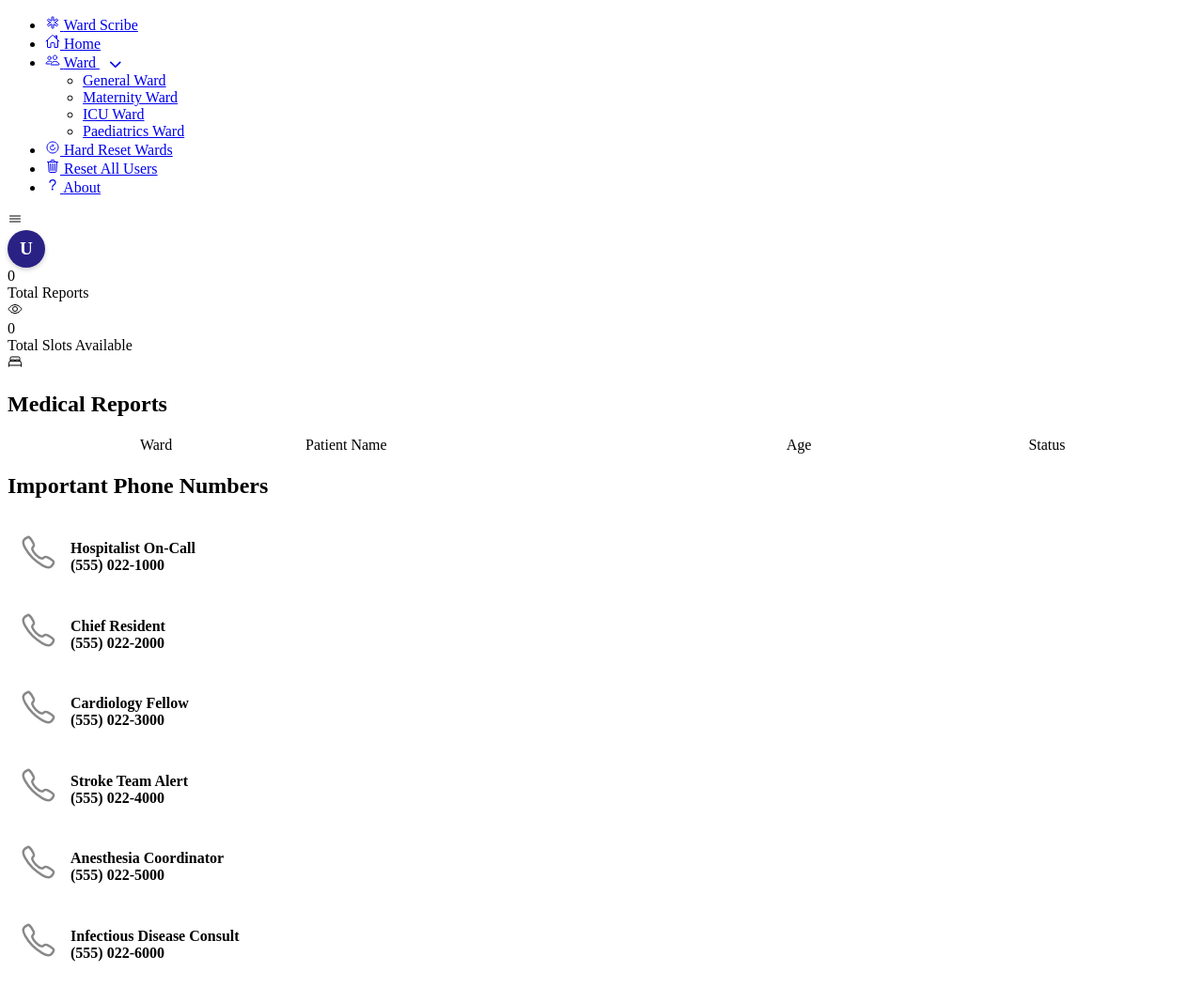
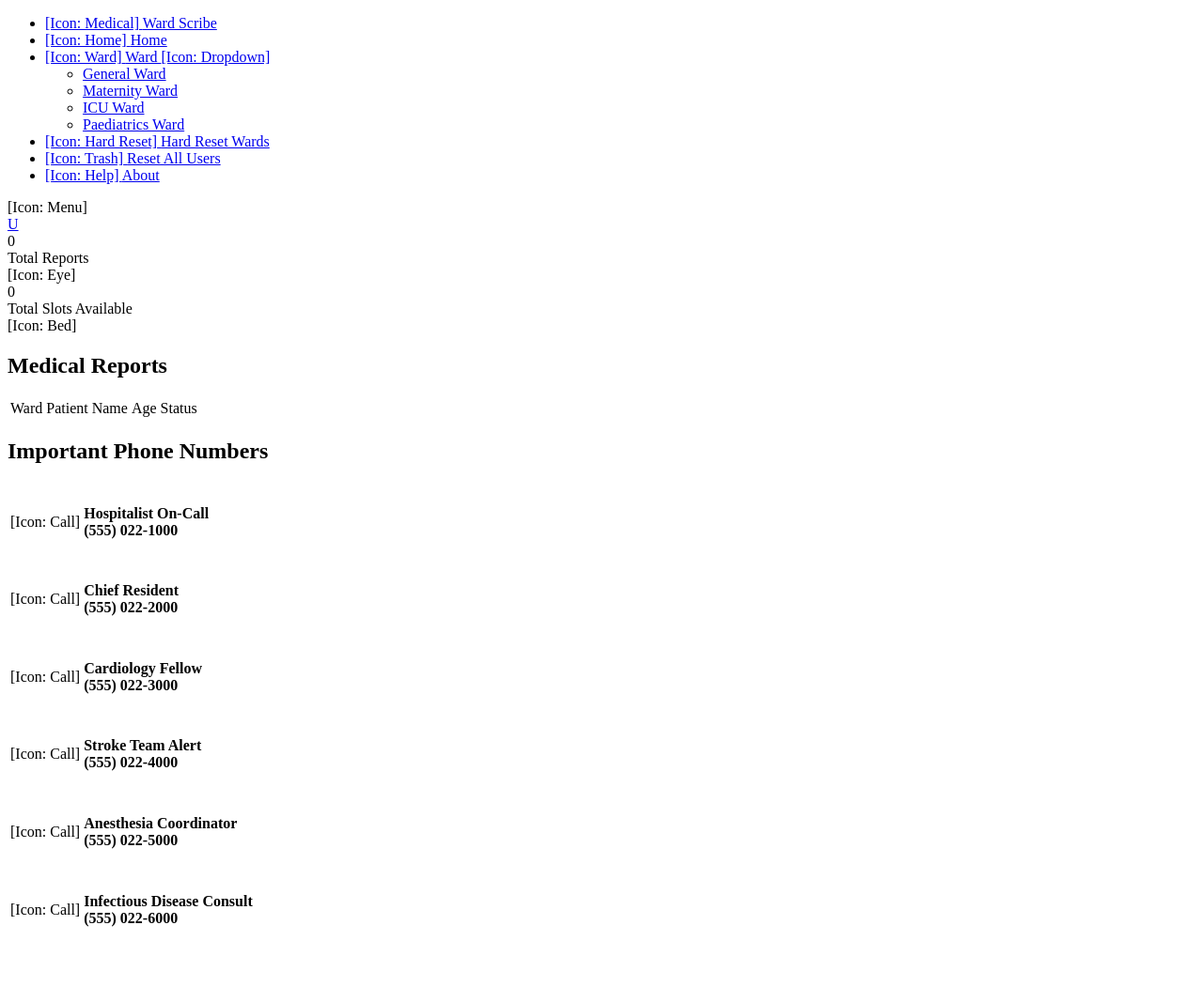
Before and after one commit to braincxs/ward-management, a plain HTML site: page home.html in a window 1280 px wide. Shown: the whole page at 94% size. After the commit the page ends 1019 px from the top, so only its background shows below. Drawn offline with nearby package versions, Linux system fonts and the light colour scheme.

Commit message:
Update home.html

```diff
--- a/home.html
+++ b/home.html
@@ -6,194 +6,164 @@
     <meta http-equiv="X-UA-Compatible" content="IE=edge">
     <meta name="viewport" content="width=device-width, initial-scale=1.0">
     <title>Team Error 404</title>
-    <link rel="stylesheet" href="/home.css">
-
-
 </head>
 
 <body>
-    <div class="container">
-        <div class="navigation">
+    <div>
+        <div>
             <ul>
                 <li>
                     <a href="#">
-                        <span class="icon">
-                            <ion-icon name="medical-outline"></ion-icon>
-                        </span>
-                        <span class="title">Ward Scribe</span>
+                        <span>[Icon: Medical]</span>
+                        <span>Ward Scribe</span>
                     </a>
                 </li>
                 <li>
                     <a href="#">
-                        <span class="icon">
-                            <ion-icon name="home-outline"></ion-icon>
-                        </span>
-                        <span class="title">Home</span>
+                        <span>[Icon: Home]</span>
+                        <span>Home</span>
                     </a>
                 </li>
-                <li class="dropdown">
-                    <a href="#" class="dropdown-btn">
-                        <span class="icon">
-                            <ion-icon name="people-outline"></ion-icon>
-                        </span>
-                        <span class="title">
+                <li>
+                    <a href="#">
+                        <span>[Icon: Ward]</span>
+                        <span>
                             Ward
-                            <ion-icon name="chevron-down-outline" style="margin-left: 8px; font-size: 1.1rem; vertical-align: middle;"></ion-icon>
+                            <span>[Icon: Dropdown]</span>
                         </span>
                     </a>
-                    <ul class="dropdown-menu">
-                        <li><a href="/general.html"><span class="title">General Ward</span></a></li>
-                        <li><a href="/maternity.html"><span class="title">Maternity Ward</span></a></li>
-                        <li><a href="/icu.html"><span class="title">ICU Ward</span></a></li>
-                        <li><a href="/pae.html"><span class="title">Paediatrics Ward</span></a></li>
-
+                    <ul>
+                        <li><a href="/general.html"><span>General Ward</span></a></li>
+                        <li><a href="/maternity.html"><span>Maternity Ward</span></a></li>
+                        <li><a href="/icu.html"><span>ICU Ward</span></a></li>
+                        <li><a href="/pae.html"><span>Paediatrics Ward</span></a></li>
                     </ul>
                 </li>
                 <li>
-                    <a href="#" class="hard-reset-link">
-                        <span class="icon">
-                            <ion-icon name="refresh-circle-outline"></ion-icon>
-                        </span>
-                        <span class="title">Hard Reset Wards</span>
+                    <a href="#">
+                        <span>[Icon: Hard Reset]</span>
+                        <span>Hard Reset Wards</span>
                     </a>
                 </li>
                 <li>
-                    <a href="#" class="reset-database-link">
-                        <span class="icon">
-                            <ion-icon name="trash-outline"></ion-icon>
-                        </span>
-                        <span class="title">Reset All Users</span>
+                    <a href="#">
+                        <span>[Icon: Trash]</span>
+                        <span>Reset All Users</span>
                     </a>
                 </li>
                 <li>
                     <a href="/about.html">
-                        <span class="icon">
-                            <ion-icon name="help-outline"></ion-icon>
+                        <span>
+                            [Icon: Help]
                         </span>
-                        <span class="title">About</span>
+                        <span>About</span>
                     </a>
                 </li>
             </ul>
         </div>
 
-        <div class="main">
-            <div class="topbar">
-                <div class="toggle">
-                    <ion-icon name="menu-outline"></ion-icon>
+        <div>
+            <div>
+                <div>
+                    [Icon: Menu]
                 </div>
 
-                <div class="user">
-                    <a href="/index.html" style="text-decoration: none;">
-                        <div id="dynamic-avatar" style="
-                            width: 40px;
-                            height: 40px;
-                            border-radius: 50%;
-                            background-color: #2a2185;
-                            color: white;
-                            display: flex;
-                            align-items: center;
-                            justify-content: center;
-                            font-size: 1.2rem;
-                            font-weight: bold;
-                            box-shadow: 0 2px 5px rgba(0,0,0,0.2);
-                        ">
-                            U </div>
+                <div>
+                    <a href="/index.html">
+                        <div id="dynamic-avatar">
+                            U
+                        </div>
                     </a>
                 </div>
             </div>
 
-            <div class="cardBox">
-                <div class="card">
+            <div>
+                <div>
                     <div>
-                        <div class="numbers" id="total-reports">0</div>
-                        <div class="cardName">Total Reports</div>
+                        <div id="total-reports">0</div>
+                        <div>Total Reports</div>
                     </div>
-                    <div class="iconBx"><ion-icon name="eye-outline"></ion-icon></div>
+                    <div>[Icon: Eye]</div>
                 </div>
-                <div class="card">
+                <div>
                     <div>
-                        <div class="numbers" id="total-slots">0</div>
-                        <div class="cardName">Total Slots Available</div>
+                        <div id="total-slots">0</div>
+                        <div>Total Slots Available</div>
                     </div>
-                    <div class="iconBx"><ion-icon name="bed-outline"></ion-icon></div>
+                    <div>[Icon: Bed]</div>
                 </div>
             </div>
 
-
-            <div class="details">
-                <div class="recentOrders">
-                    <div class="cardHeader">
+            <div>
+                <div>
+                    <div>
                         <h2>Medical Reports</h2>
-
                     </div>
 
-
-
-                    <table style="width: 100%; table-layout: fixed; border-collapse: collapse;">
+                    <table>
                         <thead>
                             <tr>
-                                <td style="width: 15%; text-align: center;">Ward</td>
-                                <td style="width: 20%; text-align: left;">Patient Name</td>
-                                <td style="width: 10%; text-align: center;">Age</td>
-
-                                <td style="width: 15%; text-align: center;">Status</td>
+                                <td>Ward</td>
+                                <td>Patient Name</td>
+                                <td>Age</td>
+                                <td>Status</td>
                             </tr>
                         </thead>
                         <tbody id="recordTableBody">
-                            </tbody>
+                        </tbody>
                     </table>
                 </div>
 
-                <div class="recentCustomers">
-                    <div class="cardHeader">
+                <div>
+                    <div>
                         <h2>Important Phone Numbers</h2>
                     </div>
 
                     <table>
                         <tbody>
                             <tr>
-                                <td width="60px" style="text-align: center; font-size: 2.5rem; color: #888;">
-                                    <ion-icon name="call-outline"></ion-icon>
+                                <td>
+                                    [Icon: Call]
                                 </td>
                                 <td>
                                     <h4>Hospitalist On-Call<br> <span>(555) 022-1000</span></h4>
                                 </td>
                             </tr>
                             <tr>
-                                <td width="60px" style="text-align: center; font-size: 2.5rem; color: #888;">
-                                    <ion-icon name="call-outline"></ion-icon>
+                                <td>
+                                    [Icon: Call]
                                 </td>
                                 <td>
                                     <h4>Chief Resident<br> <span>(555) 022-2000</span></h4>
                                 </td>
                             </tr>
                             <tr>
-                                <td width="60px" style="text-align: center; font-size: 2.5rem; color: #888;">
-                                    <ion-icon name="call-outline"></ion-icon>
+                                <td>
+                                    [Icon: Call]
                                 </td>
                                 <td>
                                     <h4>Cardiology Fellow<br> <span>(555) 022-3000</span></h4>
                                 </td>
                             </tr>
                             <tr>
-                                <td width="60px" style="text-align: center; font-size: 2.5rem; color: #888;">
-                                    <ion-icon name="call-outline"></ion-icon>
+                                <td>
+                                    [Icon: Call]
                                 </td>
                                 <td>
                                     <h4>Stroke Team Alert<br> <span>(555) 022-4000</span></h4>
                                 </td>
                             </tr>
                             <tr>
-                                <td width="60px" style="text-align: center; font-size: 2.5rem; color: #888;">
-                                    <ion-icon name="call-outline"></ion-icon>
+                                <td>
+                                    [Icon: Call]
                                 </td>
                                 <td>
                                     <h4>Anesthesia Coordinator<br> <span>(555) 022-5000</span></h4>
                                 </td>
                             </tr>
                             <tr>
-                                <td width="60px" style="text-align: center; font-size: 2.5rem; color: #888;">
-                                    <ion-icon name="call-outline"></ion-icon>
+                                <td>
+                                    [Icon: Call]
                                 </td>
                                 <td>
                                     <h4>Infectious Disease Consult<br> <span>(555) 022-6000</span></h4>
@@ -205,11 +175,9 @@
             </div>
         </div>
     </div>
-
-    <script src="/home.js"></script>
-
-    <script type="module" src="https://unpkg.com/ionicons@5.5.2/dist/ionicons/ionicons.esm.js"></script>
-    <script nomodule src="https://unpkg.com/ionicons@5.5.2/dist/ionicons/ionicons.js"></script>
 </body>
 
 </html>
+</body>
+
+</html>
```
